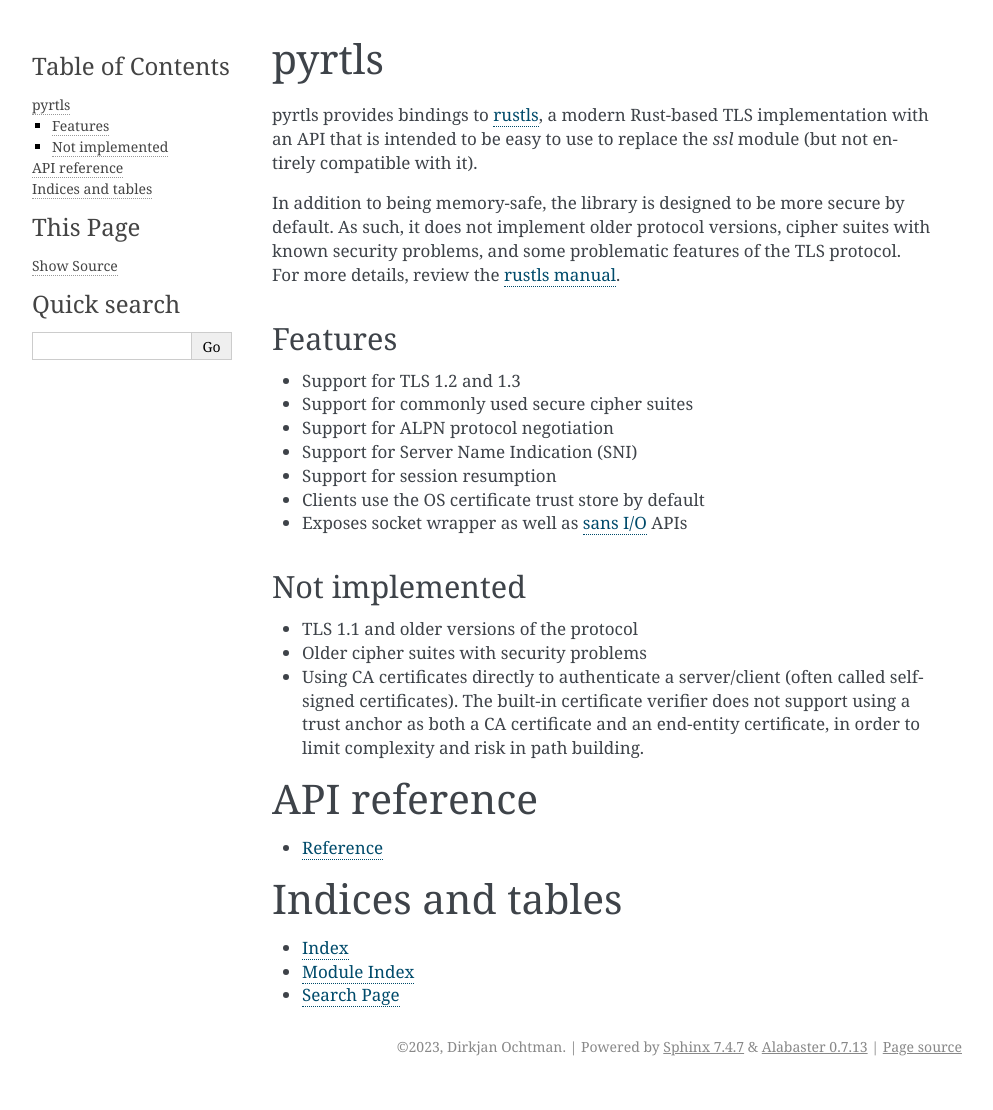
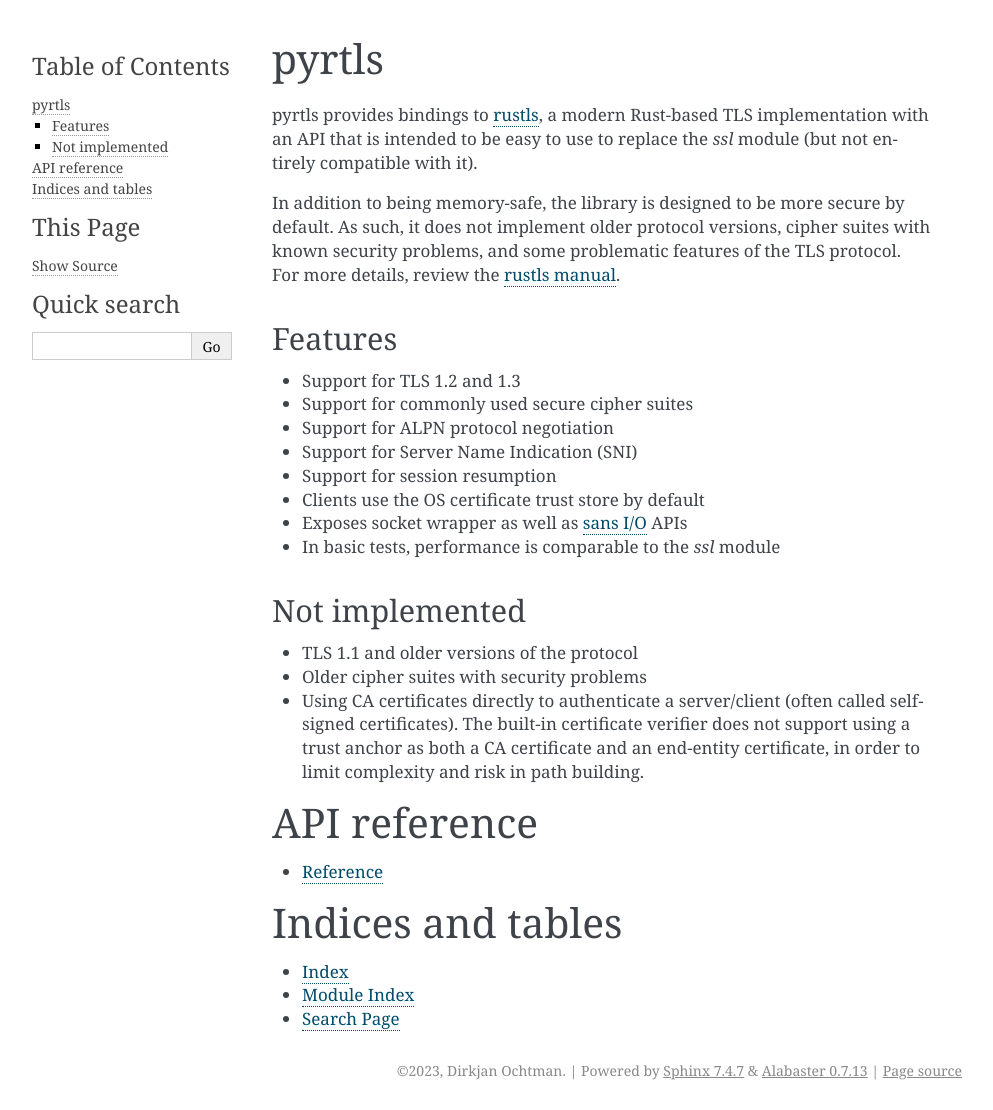
Before and after one commit to djc/pyrtls, a Sphinx documentation site: the page built from docs/source/index.rst, in a window 1280 px wide. Shown: the whole page, without its empty margins (148-1141 px from the left). Built offline with Sphinx 7.4.7, drawn with Linux system fonts in a browser that asks for light colours; before the commit the page ends 1086 px from its top, so only the background shows below that.

Commit message:
Add note about performance

```diff
--- a/docs/source/index.rst
+++ b/docs/source/index.rst
@@ -21,6 +21,7 @@
 - Support for session resumption
 - Clients use the OS certificate trust store by default
 - Exposes socket wrapper as well as `sans I/O`_ APIs
+- In basic tests, performance is comparable to the `ssl` module
 
 .. _sans I/O: https://sans-io.readthedocs.io/
 
```
Also changed, not shown: README.md (+1 -0 lines).
